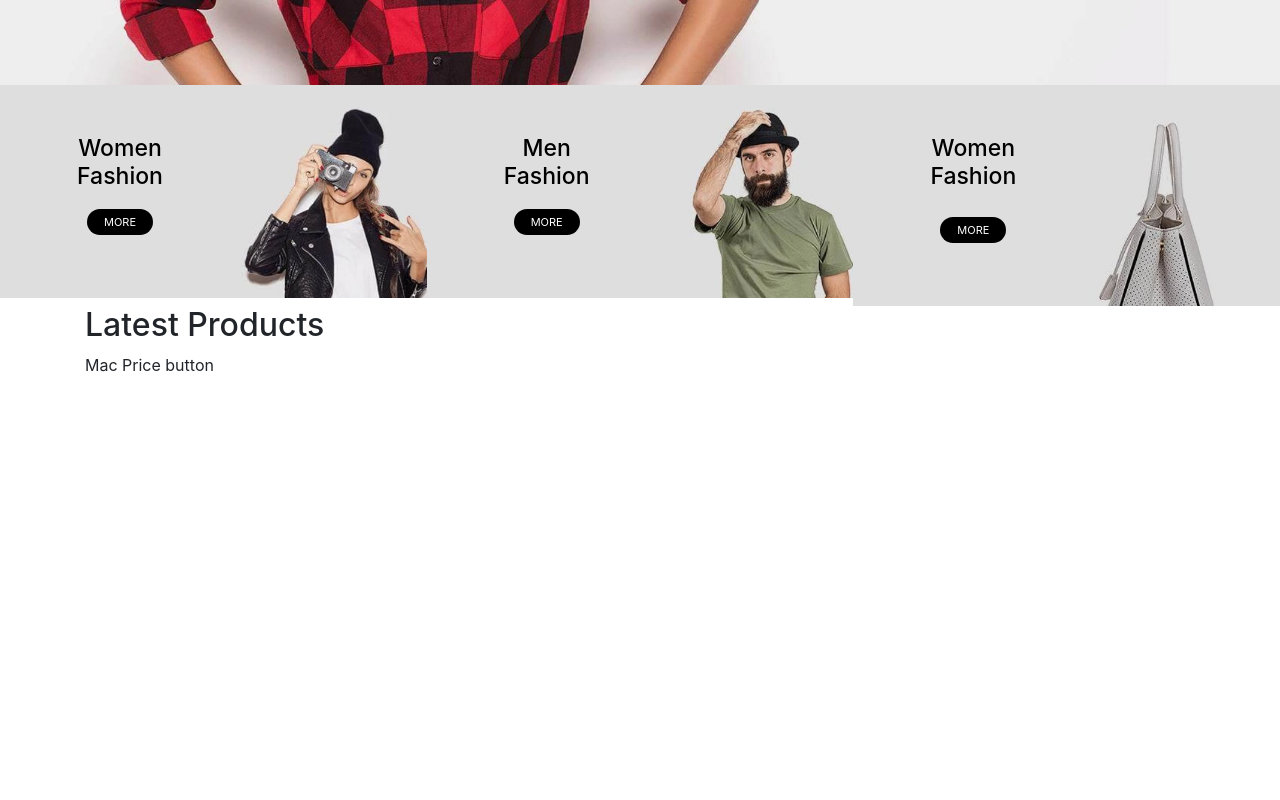
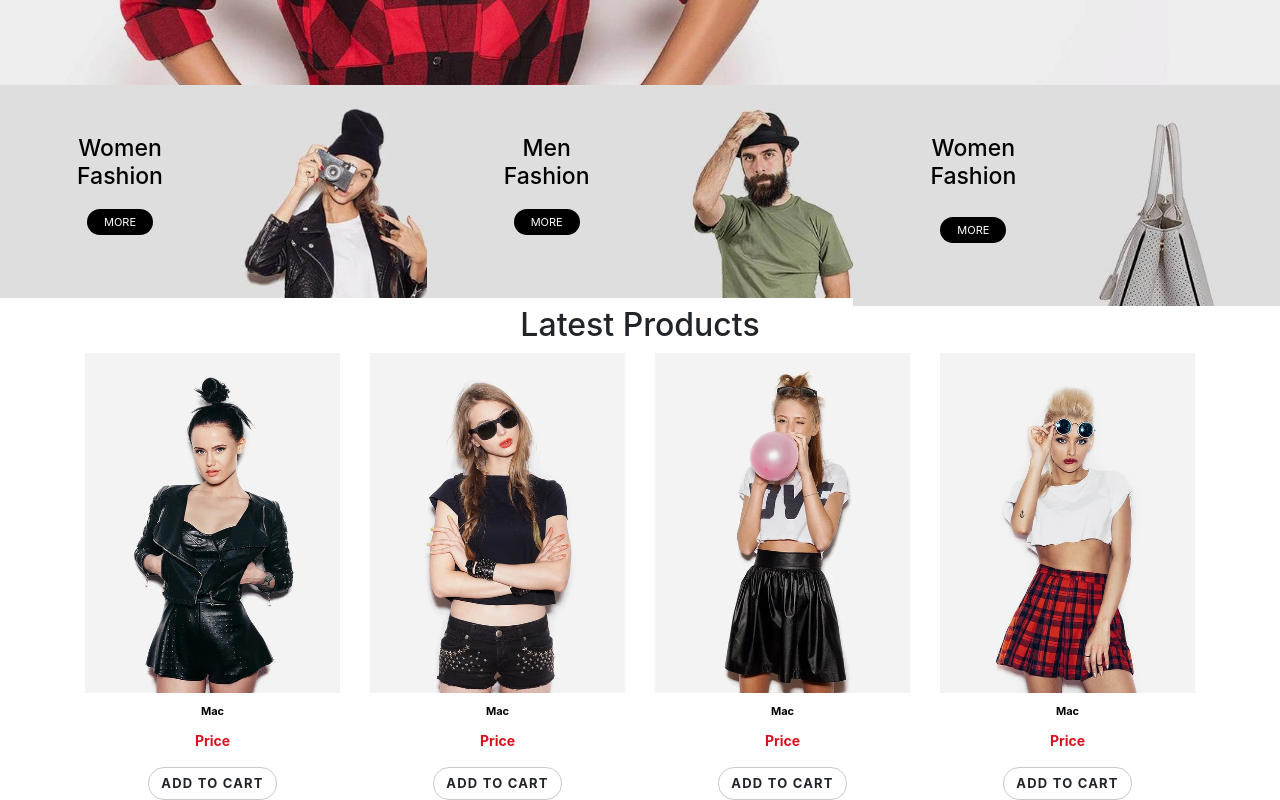
Before and after one commit to FabevyVel/e-commerce, a website: page prototype/app/index.html in a window 1280 px wide. Shown: the part 471-1271 px from the top of the page. Before the commit the page ends 848 px from the top, so only its background shows below. Drawn offline with nearby package versions, Linux system fonts and the light colour scheme.

Commit message:
product section

```diff
--- a/prototype/app/css/style.css
+++ b/prototype/app/css/style.css
@@ -81,3 +81,34 @@
     padding: 6px 17px;
     font-size: 11px;
 }
+
+.pro-detail {}
+
+.pro-detail h4 {}
+
+.pro-detail h4 a {
+    font-size: 11px;
+    font-weight: bold;
+    color: #000;
+}
+
+.pro-detail h4 a:hover {
+    color: red;
+}
+
+.pro-detail p {
+    font-size: 14px;
+    font-weight: bold;
+    color: rgb(217, 18, 31);
+}
+
+.btn-cart {
+    border: solid 1px #cacaca;
+    font-size: 13px;
+    border-radius: 16px;
+    text-transform: uppercase;
+    font-weight: bold;
+    letter-spacing: 1.2px;
+}
+
+.section-title {}
--- a/prototype/app/index.html
+++ b/prototype/app/index.html
@@ -60,15 +60,63 @@
             </div>
         </div>
     </div>
-    <div class="lates-products">
+    <div class="latest-products">
         <div class="container">
-            <h2>Latest Products</h2>
+            <h2 class="section-title text-center">Latest Products</h2>
             <div class="row">
                 <div class="col-3">
                     <div class="product">
-                        <div class="pro-image"></div>
+                        <div class="pro-image">
+                            <img src="images/product-1.jpg" class="img-fluid" alt="Product Image">
+                        </div>
                         <div class="pro-detail">
-                            Mac Price button
+                            <h4 class="text-center"><a href="#">Mac</a></h4>
+                            <p class="text-center">Price</p class="text-center">
+                            <div class="text-center">
+                                <a href="#" class="btn btn-cart">Add To Cart</a>
+                            </div>
+                        </div>
+                    </div>
+                </div>
+                <div class="col-3">
+                    <div class="product">
+                        <div class="pro-image">
+                            <img src="images/product-2.jpg" class="img-fluid" alt="Product Image">
+                        </div>
+                        <div class="pro-detail">
+                            <h4 class="text-center"><a href="#">Mac</a></h4>
+                            <p class="text-center">Price</p class="text-center">
+                            <div class="text-center">
+                                <a href="#" class="btn btn-cart">Add To Cart</a>
+                            </div>
+                        </div>
+                    </div>
+                </div>
+                <div class="col-3">
+                    <div class="product">
+                        <div class="pro-image">
+                            <img src="images/product-3.jpg" class="img-fluid" alt="Product Image">
+                        </div>
+                        <div class="pro-detail">
+                            <h4 class="text-center"><a href="#">Mac</a></h4>
+                            <p class="text-center">Price</p class="text-center">
+                            <div class="text-center">
+                                <a href="#" class="btn btn-cart">Add To Cart</a>
+                            </div>
+                        </div>
+                    </div>
+                </div>
+                <div class="col-3">
+                    <div class="product">
+                        <div class="pro-image">
+                            <img src="images/product-4.jpg" class="img-fluid" alt="Product Image">
+                        </div>
+                        <div class="pro-detail">
+                            <h4 class="text-center"><a href="#">Mac</a></h4>
+                            <p class="text-center">Price</p class="text-center">
+                            <div class="text-center">
+                                <a href="#" class="btn btn-cart">Add To Cart</a>
+                            </div>
                         </div>
                     </div>
                 </div>
```
